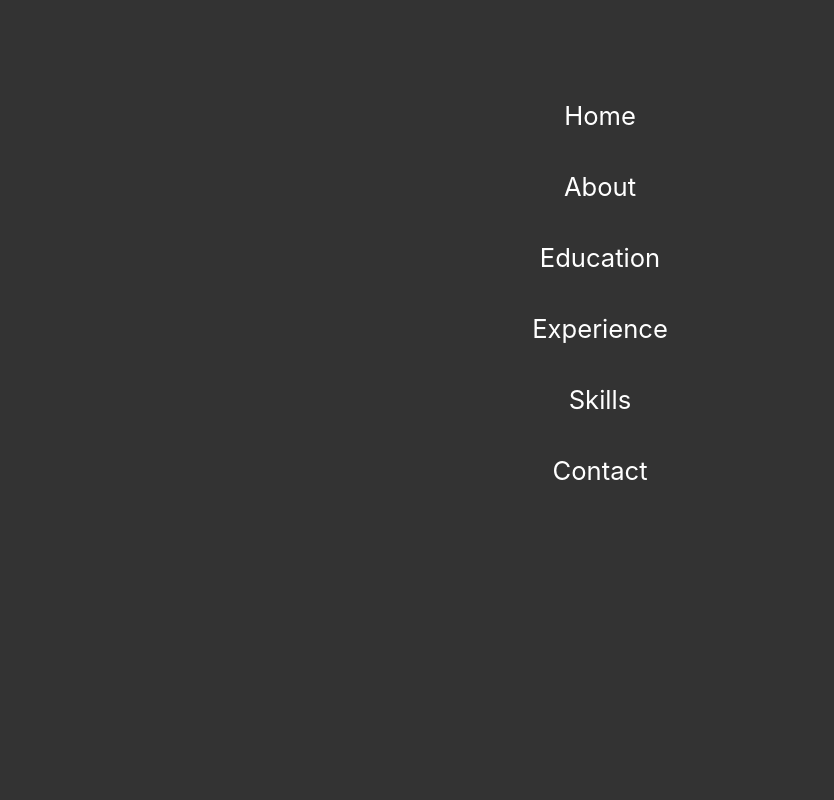
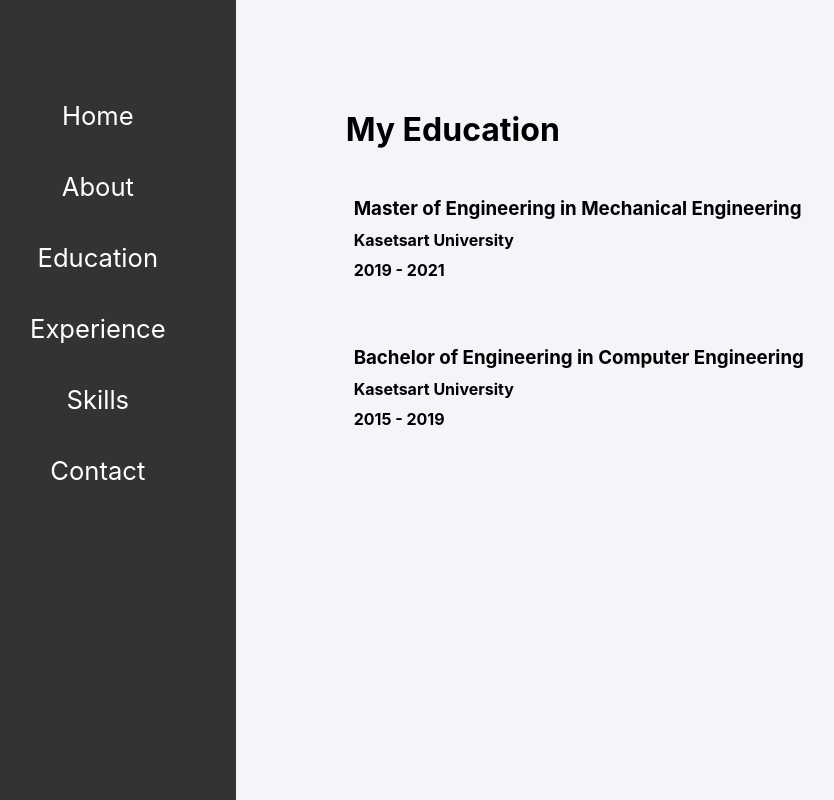
Before and after one commit to WilawanLelapratak/my-portfolio, a React (Create React App) app: page /education in a window 1280 px wide. Shown: the whole page, without its empty margins (40-874 px from the left). Built offline with nearby package versions, Linux system fonts and the light colour scheme.

Commit message:
Create Education Page

```diff
--- a/src/App.css
+++ b/src/App.css
@@ -62,7 +62,7 @@
   position: absolute;
   margin-top: 20px;
   display: flex;
-  bottom: -150px;
+  bottom: 60px;
 }
 
 .social i {
@@ -95,3 +95,17 @@
 p {
   font-size: var(--fontsize-p);
 }
+
+.widecard {
+  display: flex;
+  margin: 30px 0px 30px 0px;
+  transition: 0.3s;
+  border-radius: 10px;
+  padding: 0.5rem;
+}
+
+.widecard:hover {
+  color: #fff;
+  background: #333;
+  box-shadow: 3px 3px 10px rgba(0,0,0,0.3);
+}
--- a/src/App.js
+++ b/src/App.js
@@ -5,6 +5,7 @@
 // Contents
 import Home from './contents/Home'
 import About from './contents/About'
+import Education from './contents/Education'
 
 import { BrowserRouter as Router, Route, Routes } from 'react-router-dom'
 
@@ -16,6 +17,7 @@
         <Routes>
           <Route path="/" element={<Home />} />
           <Route path="/about" element={<About />} />
+          <Route path="/education" element={<Education />} />
         </Routes>
       </div>
     </Router>
--- /dev/null
+++ b/src/components/Widecard.js
@@ -0,0 +1,17 @@
+import React, { Component } from 'react'
+
+class Widecard extends Component {
+    render() {
+        return (
+            <div className="widecard">
+                <div className="wide-con">
+                    <h3>{this.props.title}</h3>
+                    <h4 className="secondtext">{this.props.where}</h4>
+                    <h4 className="secondtext">{this.props.from} - {this.props.to}</h4>
+                </div>
+            </div>
+        );
+    }
+}
+
+export default Widecard;
--- /dev/null
+++ b/src/contents/Education.js
@@ -0,0 +1,16 @@
+import React, { Component } from 'react'
+import Widecard from '../components/Widecard'
+
+class Education extends Component {
+    render() {
+        return (
+            <div className="condiv education">
+                <h1 className="subtopic">My Education</h1>
+                <Widecard title="Master of Engineering in Mechanical Engineering" where="Kasetsart University" from="2019" to="2021" />
+                <Widecard title="Bachelor of Engineering in Computer Engineering" where="Kasetsart University" from="2015" to="2019" />
+            </div>
+        );
+    }
+}
+
+export default Education;
```
